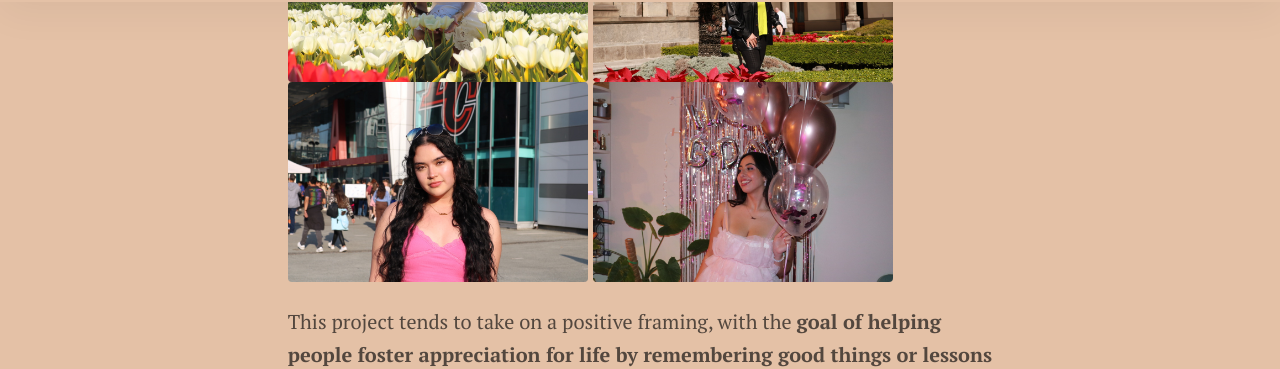
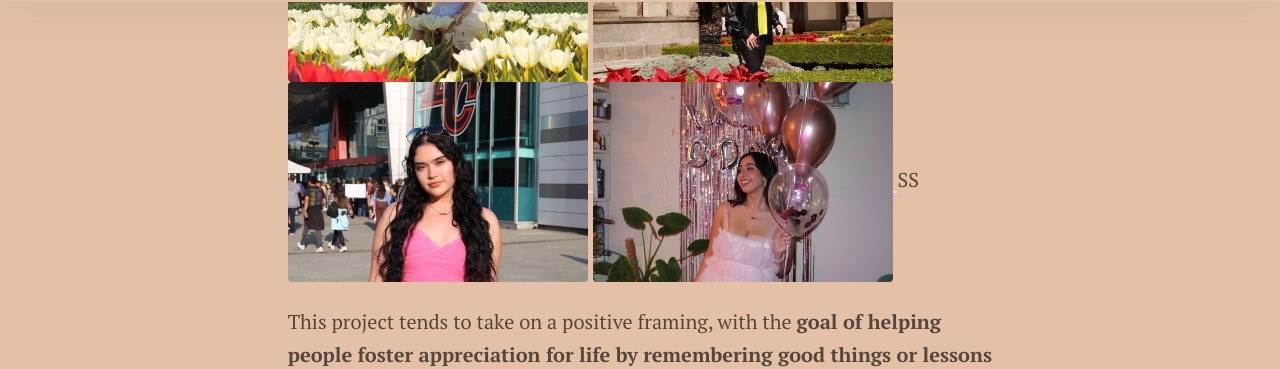
Before and after one commit to shells14/LifeCapturedGratitudePreserved, a Jekyll site: the page built from pages/aboutProject.md, in a window 1280 px wide and 900 px high, scrolled down 1854 px. Shown: the part 94-463 px from the top of the window. Built offline with Jekyll 4.4.1, drawn with Linux system fonts in a browser that asks for light colours; a script that is not in the unit is left out.

Commit message:
Update aboutProject.md

```diff
--- a/pages/aboutProject.md
+++ b/pages/aboutProject.md
@@ -47,7 +47,7 @@ Inspired by readings in my Culture and Technology Studies summer workshop course
   </a>
   <a href="{{ '/assets/images/balloons.jpeg' | relative_url }}" class="glightbox" data-gallery="project-gallery">
     <img src="{{ '/assets/images/balloons.jpeg' | relative_url }}" alt="Photo 2" style="width: 100%; max-width: 300px;">
-  </a>
+  </a>SS
 
   <!-- Add more images here -->
 </div>
```
